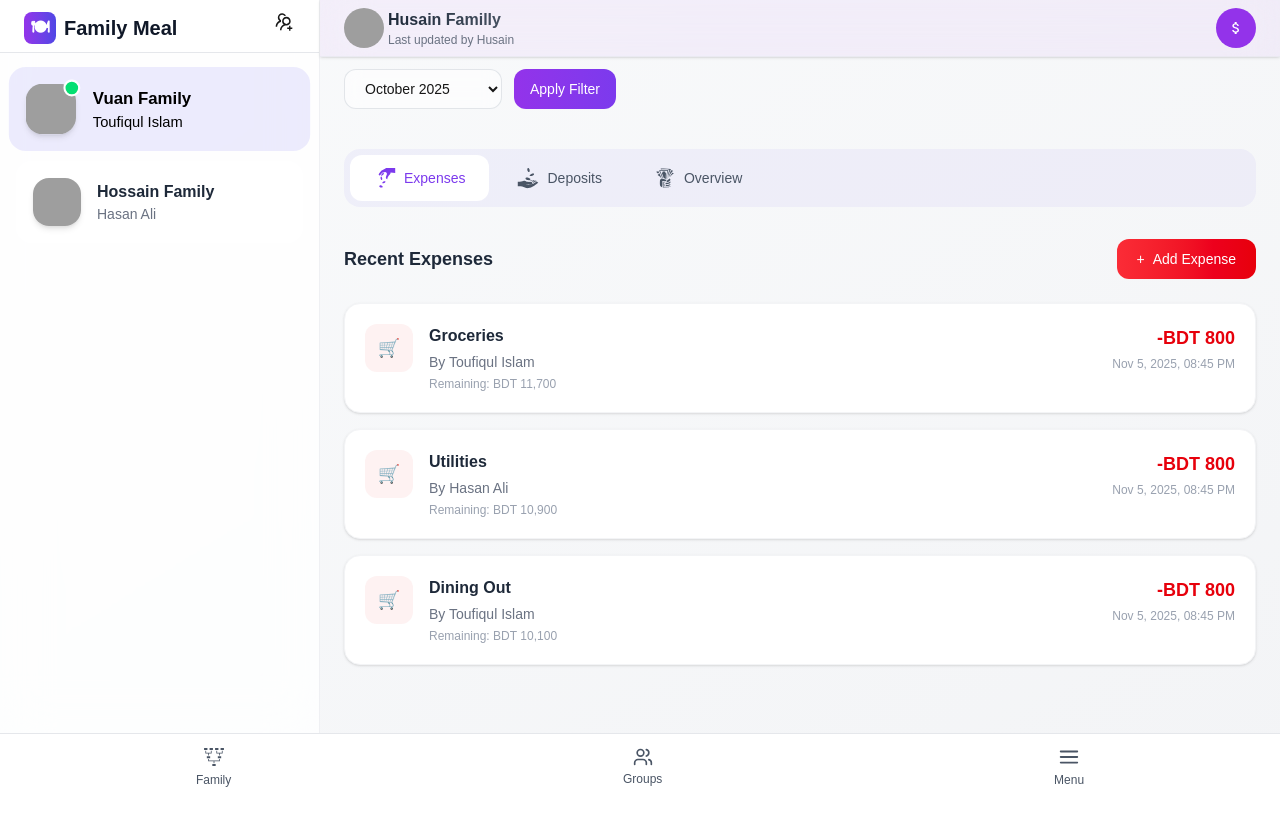
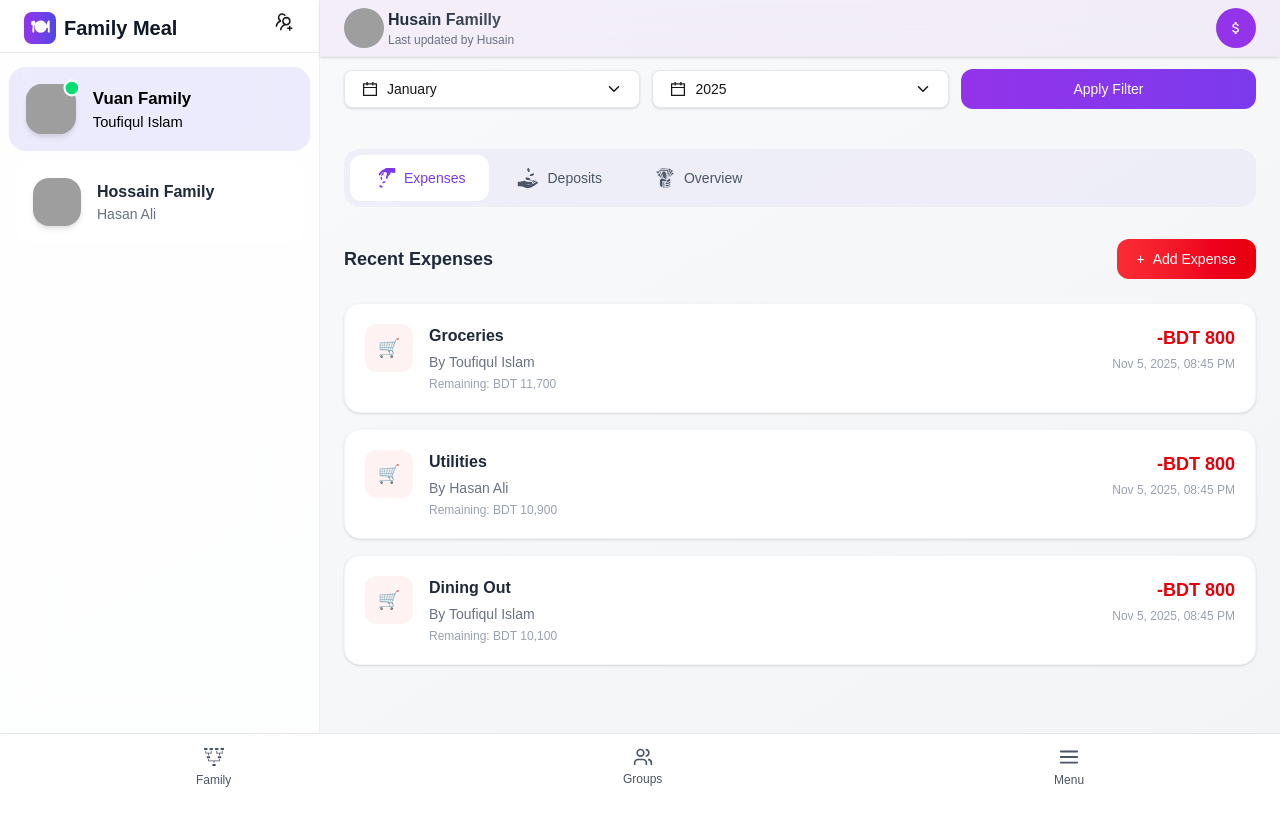
Before and after one commit to toufiqulislamtanmoy/meal-mate-frontend, a Next.js app: page /family/hossain_family in a window 1280 px wide. Shown: the top 826 px of the page. Built offline with nearby package versions, Linux system fonts and the light colour scheme; grey boxes are pictures that could not be loaded.

Commit message:
update the filter section

```diff
--- a/package.json
+++ b/package.json
@@ -11,7 +11,9 @@
   "dependencies": {
     "@heroicons/react": "^2.2.0",
     "@hookform/resolvers": "^5.2.2",
+    "@radix-ui/react-popover": "^1.1.15",
     "axios": "^1.12.2",
+    "clsx": "^2.1.1",
     "framer-motion": "^12.23.24",
     "lucide-react": "^0.548.0",
     "next": "16.0.0",
@@ -21,6 +23,7 @@
     "react-dom": "19.2.0",
     "react-hook-form": "^7.65.0",
     "react-icons": "^5.5.0",
+    "tailwind-merge": "^3.3.1",
     "zod": "^4.1.12"
   },
   "devDependencies": {
--- a/src/components/Family/FamilyDetails.tsx
+++ b/src/components/Family/FamilyDetails.tsx
@@ -2,14 +2,43 @@
 import { Deposit, Expense } from "@/types/family";
 import Image from "next/image";
 import { useState } from "react";
-import { AiOutlineLoading3Quarters } from "react-icons/ai";
+import { AiOutlineCalendar, AiOutlineLoading3Quarters } from "react-icons/ai";
 import { GiPayMoney, GiReceiveMoney, GiTakeMyMoney } from "react-icons/gi";
 import { MdAttachMoney } from "react-icons/md";
+import { CustomSelect } from "../Inputs/CustomSelect";
 
+const months = [
+  { label: "January", value: "01", icon: <AiOutlineCalendar size={18} /> },
+  { label: "February", value: "02", icon: <AiOutlineCalendar size={18} /> },
+  { label: "March", value: "03", icon: <AiOutlineCalendar size={18} /> },
+  { label: "April", value: "04", icon: <AiOutlineCalendar size={18} /> },
+  { label: "May", value: "05", icon: <AiOutlineCalendar size={18} /> },
+  { label: "June", value: "06", icon: <AiOutlineCalendar size={18} /> },
+  { label: "July", value: "07", icon: <AiOutlineCalendar size={18} /> },
+  { label: "August", value: "08", icon: <AiOutlineCalendar size={18} /> },
+  { label: "September", value: "09", icon: <AiOutlineCalendar size={18} /> },
+  { label: "October", value: "10", icon: <AiOutlineCalendar size={18} /> },
+  { label: "November", value: "11", icon: <AiOutlineCalendar size={18} /> },
+  { label: "December", value: "12", icon: <AiOutlineCalendar size={18} /> },
+];
+
+const generateYearOptions = (minYear: number, maxYear: number) => {
+  const options = [];
+  for (let year = minYear; year <= maxYear; year++) {
+    options.push({
+      label: year.toString(),
+      value: year.toString(),
+      icon: <AiOutlineCalendar size={18} />,
+    });
+  }
+  return options;
+};
 // MAIN COMPONENT
 const FamilyDetails: React.FC = () => {
   const [showBalance, setShowBalance] = useState(false);
   const [loading, setIsLoading] = useState(false);
+  const [selectMonth, setSelectMonth] = useState("01");
+  const [selectYear, setSelectYear] = useState("2025");
 
   const [activeTab, setActiveTab] = useState<
     "expense" | "deposit" | "overview"
@@ -119,13 +148,23 @@ const FamilyDetails: React.FC = () => {
       </div>
 
       {/* FILTERS */}
-      <div className="px-6 pb-4 flex items-center gap-3 mt-3">
-        <select className="border border-gray-300/60 rounded-xl px-4 py-2.5 text-sm bg-white/50 backdrop-blur-sm focus:ring-2 focus:ring-primary/20 focus:border-primary transition-all">
-          <option>October 2025</option>
-          <option>September 2025</option>
-          <option>August 2025</option>
-        </select>
-        <button className="bg-linear-to-r from-primary to-primary-focus text-white px-4 py-2.5 rounded-xl text-sm font-medium hover:shadow-primary/25 transform hover:scale-105 transition-all">
+      <div className="px-6 pb-4 flex lg:flex-row items-center gap-3 mt-3 flex-col">
+        <CustomSelect
+          options={months}
+          placeholder="Select a Family"
+          value={selectMonth}
+          onChange={setSelectMonth}
+          width="w-full"
+        />
+        <CustomSelect
+          options={generateYearOptions(2020, 2025)}
+          placeholder="Select a Year"
+          value={selectYear}
+          onChange={setSelectYear}
+          width="w-full"
+        />
+
+        <button className="bg-linear-to-r from-primary to-primary-focus text-white px-4 py-2.5 rounded-xl text-sm font-medium hover:shadow-primary/25 transform hover:scale-105 transition-all w-full cursor-pointer">
           Apply Filter
         </button>
       </div>
@@ -170,7 +209,7 @@ const FamilyDetails: React.FC = () => {
                 <h3 className="text-lg font-semibold text-gray-800">
                   Recent Expenses
                 </h3>
-                <button className="bg-linear-to-r from-red-500 to-red-600 text-white px-5 py-2.5 rounded-xl text-sm font-medium hover:shadow-red-500/25 transform hover:scale-105 transition-all flex items-center gap-2">
+                <button className="bg-linear-to-r from-red-500 to-red-600 text-white px-5 py-2.5 rounded-xl text-sm font-medium hover:shadow-red-500/25 transform hover:scale-105 transition-all flex items-center gap-2 cursor-pointer">
                   <span>+</span>
                   Add Expense
                 </button>
@@ -221,7 +260,7 @@ const FamilyDetails: React.FC = () => {
                 <h3 className="text-lg font-semibold text-gray-800">
                   Recent Deposits
                 </h3>
-                <button className="bg-linear-to-r from-green-500 to-green-600 text-white px-5 py-2.5 rounded-xl text-sm font-medium hover:shadow-green-500/25 transform hover:scale-105 transition-all flex items-center gap-2">
+                <button className="bg-linear-to-r from-green-500 to-green-600 text-white px-5 py-2.5 rounded-xl text-sm font-medium hover:shadow-green-500/25 transform hover:scale-105 transition-all flex items-center gap-2 cursor-pointer">
                   <span>+</span>
                   Add Deposit
                 </button>
--- /dev/null
+++ b/src/components/Inputs/CustomSelect.tsx
@@ -0,0 +1,91 @@
+"use client";
+
+import * as React from "react";
+import {
+  Popover,
+  PopoverTrigger,
+  PopoverContent,
+} from "@/components/ui/popover";
+import { Check, ChevronDown } from "lucide-react";
+import { cn } from "@/lib/utils";
+
+
+interface Option {
+  label: string;
+  value: string;
+  icon?: React.ReactNode;
+}
+
+interface CustomSelectProps {
+  options: Option[];
+  placeholder?: string;
+  value?: string;
+  onChange: (value: string) => void;
+  width?: string;
+}
+
+export const CustomSelect: React.FC<CustomSelectProps> = ({
+  options,
+  placeholder = "Select an option",
+  value,
+  onChange,
+  width = "w-48",
+}) => {
+  const [open, setOpen] = React.useState(false);
+
+  const selected = options.find((opt) => opt.value === value);
+
+  return (
+    <Popover open={open} onOpenChange={setOpen}>
+      <PopoverTrigger asChild>
+        <button
+          type="button"
+          className={cn(
+            "flex items-center justify-between rounded-lg border border-gray-200 bg-background px-4 py-2 text-sm font-medium text-foreground shadow-sm hover:border-primary focus:outline-none focus:ring-2 focus:ring-primary transition-all",
+            width
+          )}
+        >
+          <div className="flex items-center gap-2">
+            {selected?.icon}
+            <span>{selected ? selected.label : placeholder}</span>
+          </div>
+          <ChevronDown
+            size={18}
+            className={`transition-transform ${open ? "rotate-180" : ""}`}
+          />
+        </button>
+      </PopoverTrigger>
+
+      <PopoverContent
+        className={cn(
+          "p-1 mt-2 w-full bg-background rounded-lg border border-gray-200 shadow-md",
+          width
+        )}
+        align="start"
+      >
+        <ul className="max-h-56 overflow-y-auto">
+          {options.map((opt) => (
+            <li
+              key={opt.value}
+              onClick={() => {
+                onChange(opt.value);
+                setOpen(false);
+              }}
+              className={cn(
+                "flex items-center justify-between rounded-md px-3 py-2 cursor-pointer text-sm hover:bg-primary hover:text-primary-content transition-all",
+                value === opt.value &&
+                  "bg-primary text-primary-content"
+              )}
+            >
+              <div className="flex items-center gap-2">
+                {opt.icon}
+                {opt.label}
+              </div>
+              {value === opt.value && <Check size={16} />}
+            </li>
+          ))}
+        </ul>
+      </PopoverContent>
+    </Popover>
+  );
+};
--- /dev/null
+++ b/src/components/ui/popover.tsx
@@ -0,0 +1,49 @@
+"use client"
+
+import * as React from "react"
+import * as PopoverPrimitive from "@radix-ui/react-popover"
+import { cn } from "@/lib/utils"
+
+
+
+function Popover({
+  ...props
+}: React.ComponentProps<typeof PopoverPrimitive.Root>) {
+  return <PopoverPrimitive.Root data-slot="popover" {...props} />
+}
+
+function PopoverTrigger({
+  ...props
+}: React.ComponentProps<typeof PopoverPrimitive.Trigger>) {
+  return <PopoverPrimitive.Trigger data-slot="popover-trigger" {...props} />
+}
+
+function PopoverContent({
+  className,
+  align = "center",
+  sideOffset = 4,
+  ...props
+}: React.ComponentProps<typeof PopoverPrimitive.Content>) {
+  return (
+    <PopoverPrimitive.Portal>
+      <PopoverPrimitive.Content
+        data-slot="popover-content"
+        align={align}
+        sideOffset={sideOffset}
+        className={cn(
+          "bg-popover text-popover-foreground data-[state=open]:animate-in data-[state=closed]:animate-out data-[state=closed]:fade-out-0 data-[state=open]:fade-in-0 data-[state=closed]:zoom-out-95 data-[state=open]:zoom-in-95 data-[side=bottom]:slide-in-from-top-2 data-[side=left]:slide-in-from-right-2 data-[side=right]:slide-in-from-left-2 data-[side=top]:slide-in-from-bottom-2 z-50 w-72 origin-(--radix-popover-content-transform-origin) rounded-md border p-4 shadow-md outline-hidden",
+          className
+        )}
+        {...props}
+      />
+    </PopoverPrimitive.Portal>
+  )
+}
+
+function PopoverAnchor({
+  ...props
+}: React.ComponentProps<typeof PopoverPrimitive.Anchor>) {
+  return <PopoverPrimitive.Anchor data-slot="popover-anchor" {...props} />
+}
+
+export { Popover, PopoverTrigger, PopoverContent, PopoverAnchor }
--- /dev/null
+++ b/src/lib/utils.ts
@@ -0,0 +1,6 @@
+import { clsx } from "clsx";
+import { twMerge } from "tailwind-merge";
+
+export function cn(...inputs: Parameters<typeof clsx>) {
+  return twMerge(clsx(...inputs));
+}
```
Also changed, not shown: 1 other file (tests, documents, lock files or other folders).
